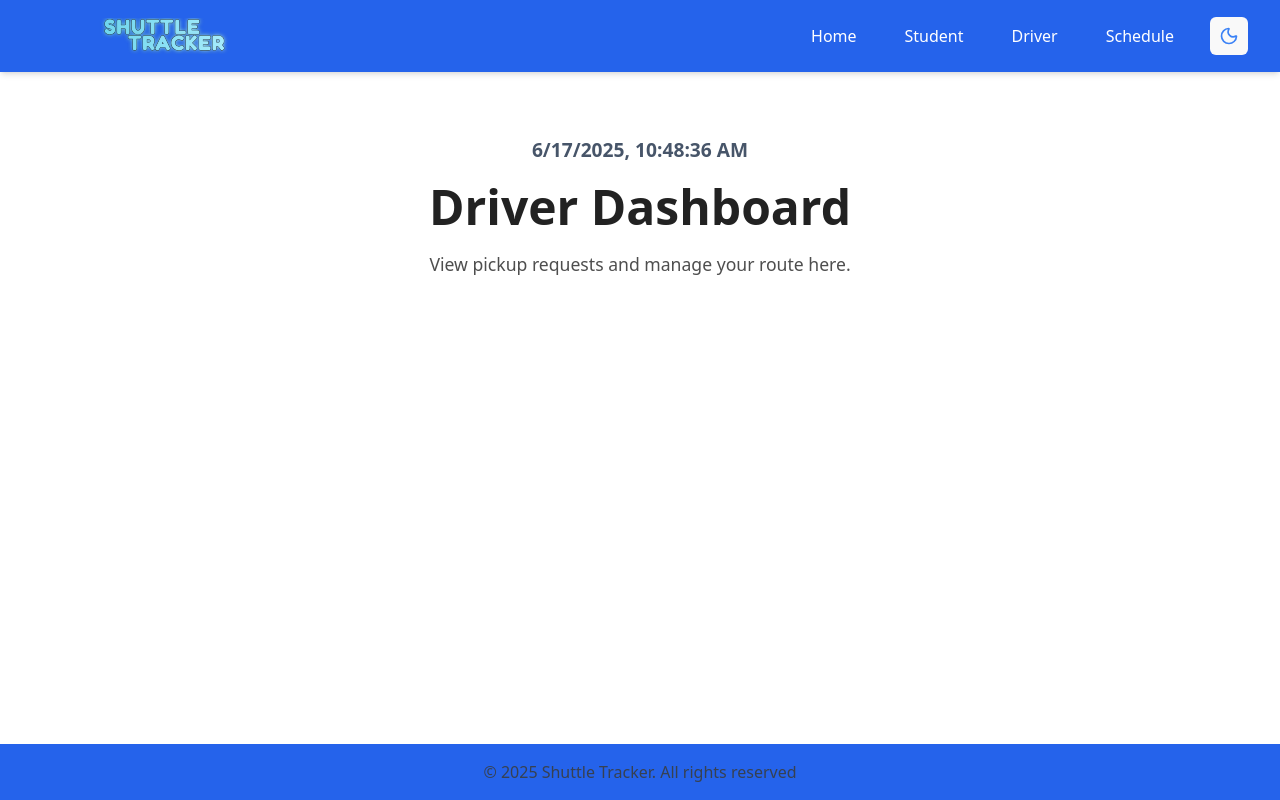
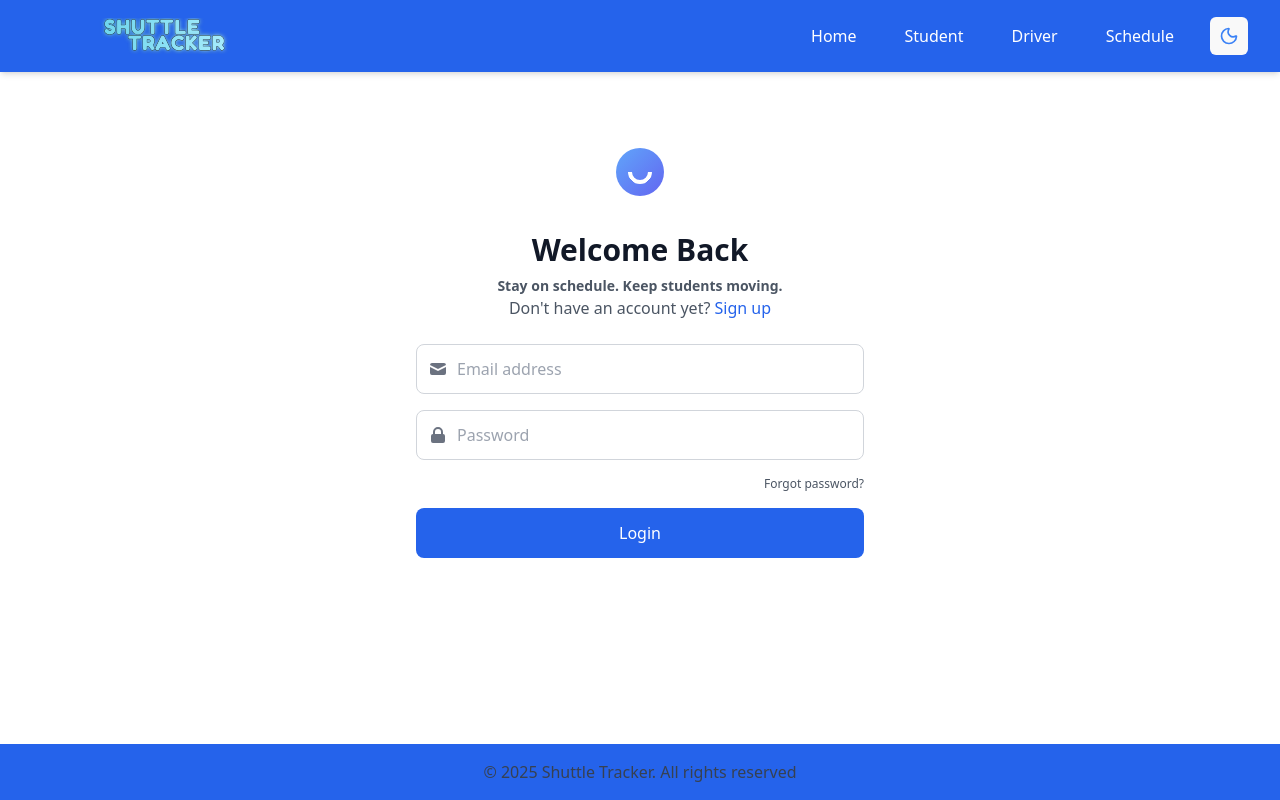
Before and after one commit to nst-sdc/Shuttle_Tracker, a React (Vite) app in the folder frontend/latest/: page /driver in a window 1280 px wide. Built offline with nearby package versions, Linux system fonts and the light colour scheme.

Commit message:
login page driver

```diff
--- a/frontend/latest/src/pages/Driver.jsx
+++ b/frontend/latest/src/pages/Driver.jsx
@@ -1,7 +1,12 @@
 import React, { useEffect, useState } from 'react';
+// import BusCard from '../components/BusCard';
 
 function Driver() {
   const [dateTime, setDateTime] = useState(new Date());
+  const [isLoggedIn, setIsLoggedIn] = useState(false);
+  const [email, setEmail] = useState('');
+  const [password, setPassword] = useState('');
+  const [isLoading, setIsLoading] = useState(false);
 
   useEffect(() => {
     const timer = setInterval(() => {
@@ -10,42 +15,167 @@ function Driver() {
     return () => clearInterval(timer);
   }, []);
 
-  const containerStyle = {
-    padding: 'clamp(1rem, 3vw, 2rem)',
-    maxWidth: '800px',
-    margin: '0 auto'
+  const handleLogin = async (e) => {
+    e.preventDefault();
+    setIsLoading(true);
+
+    // Simulate login
+    setTimeout(() => {
+      setIsLoading(false);
+      setIsLoggedIn(true);
+    }, 1000);
   };
 
-  const timeStyle = {
-    marginBottom: '1rem',
-    fontWeight: 'bold',
-    fontSize: 'clamp(1rem, 2.5vw, 1.2rem)',
-    color: '#475569',
-    textAlign: 'center'
-  };
+  if (!isLoggedIn) {
+    return (
+      <div className="flex flex-col items-center justify-start w-full px-4 py-6 md:py-8 bg-white dark:bg-gray-900 min-h-[70vh]">
+        <div className="w-full max-w-md mx-auto">
+          {/* Logo */}
+          <div className="flex justify-center mb-4 md:mb-6">
+            <div className="p-3 rounded-xl bg-transparent">
+              <div className="flex items-center justify-center w-10 h-10 md:w-12 md:h-12 rounded-full bg-gradient-to-br from-blue-400 to-indigo-500">
+                <div className="w-5 h-5 md:w-6 md:h-6 border-4 border-white dark:border-gray-800 rounded-full border-t-transparent border-l-transparent transform rotate-45"></div>
+              </div>
+            </div>
+          </div>
 
-  const titleStyle = {
-    color: 'var(--text)',
-    fontSize: 'clamp(2rem, 5vw, 3rem)',
-    marginBottom: '1rem',
-    textAlign: 'center'
-  };
+          {/* Title */}
+          <div className="text-center mb-4 md:mb-6">
+            <h1 className="text-2xl md:text-3xl font-bold text-gray-900 dark:text-white mb-2">
+              Welcome Back
+            </h1>
+            <h6 className="text-sm font-semibold text-gray-600 dark:text-gray-300 text-center">
+              Stay on schedule. Keep students moving.
+            </h6>
 
-  const descriptionStyle = {
-    color: 'var(--text)',
-    opacity: 0.8,
-    fontSize: 'clamp(1rem, 2.5vw, 1.1rem)',
-    textAlign: 'center',
-    lineHeight: 1.6
-  };
+            <p className="text-sm md:text-base text-gray-600 dark:text-gray-400">
+              Don't have an account yet?{' '}
+              <a className="text-blue-600 dark:text-blue-400 hover:underline focus:outline-none">
+                Sign up
+              </a>
+            </p>
+          </div>
 
+          {/* Form */}
+          <form onSubmit={handleLogin} className="w-full space-y-4">
+            <div className="relative">
+              <div className="absolute inset-y-0 left-0 flex items-center pl-3 pointer-events-none text-gray-500 dark:text-gray-400">
+                <svg
+                  xmlns="http://www.w3.org/2000/svg"
+                  className="w-5 h-5"
+                  viewBox="0 0 20 20"
+                  fill="currentColor"
+                >
+                  <path d="M2.003 5.884L10 9.882l7.997-3.998A2 2 0 0016 4H4a2 2 0 00-1.997 1.884z" />
+                  <path d="M18 8.118l-8 4-8-4V14a2 2 0 002 2h12a2 2 0 002-2V8.118z" />
+                </svg>
+              </div>
+              <input
+                type="email"
+                value={email}
+                onChange={(e) => setEmail(e.target.value)}
+                required
+                placeholder="Email address"
+                className="w-full pl-10 pr-4 py-2.5 md:py-3 text-gray-900 dark:text-white bg-white dark:bg-gray-800 border border-gray-300 dark:border-gray-700 rounded-lg focus:ring-2 focus:ring-blue-500 focus:border-blue-500"
+              />
+            </div>
+
+            <div className="relative">
+              <div className="absolute inset-y-0 left-0 flex items-center pl-3 pointer-events-none text-gray-500 dark:text-gray-400">
+                <svg
+                  xmlns="http://www.w3.org/2000/svg"
+                  className="w-5 h-5"
+                  viewBox="0 0 20 20"
+                  fill="currentColor"
+                >
+                  <path
+                    fillRule="evenodd"
+                    d="M5 9V7a5 5 0 0110 0v2a2 2 0 012 2v5a2 2 0 01-2 2H5a2 2 0 01-2-2v-5a2 2 0 012-2zm8-2v2H7V7a3 3 0 016 0z"
+                    clipRule="evenodd"
+                  />
+                </svg>
+              </div>
+              <input
+                type="password"
+                value={password}
+                onChange={(e) => setPassword(e.target.value)}
+                required
+                placeholder="Password"
+                className="w-full pl-10 pr-4 py-2.5 md:py-3 text-gray-900 dark:text-white bg-white dark:bg-gray-800 border border-gray-300 dark:border-gray-700 rounded-lg focus:ring-2 focus:ring-blue-500 focus:border-blue-500"
+              />
+            </div>
+
+            {/* Forgot password link positioned right after password field */}
+            <div className="flex justify-end -mt-1 mb-1">
+              <a
+                type="button"
+                className="text-xs text-gray-600 dark:text-gray-400 hover:text-blue-600 dark:hover:text-blue-400 hover:underline focus:outline-none"
+              >
+                Forgot password?
+              </a>
+            </div>
+
+            <button
+              type="submit"
+              disabled={isLoading}
+              className={`w-full py-2.5 md:py-3 px-4 text-white font-medium rounded-lg transition-colors ${
+                isLoading
+                  ? 'bg-blue-400 dark:bg-blue-500 cursor-not-allowed'
+                  : 'bg-blue-600 hover:bg-blue-700 dark:bg-blue-500 dark:hover:bg-blue-600'
+              }`}
+            >
+              {isLoading ? (
+                <div className="flex items-center justify-center">
+                  <svg
+                    className="animate-spin -ml-1 mr-2 h-4 w-4 md:h-5 md:w-5 text-white"
+                    xmlns="http://www.w3.org/2000/svg"
+                    fill="none"
+                    viewBox="0 0 24 24"
+                  >
+                    <circle
+                      className="opacity-25"
+                      cx="12"
+                      cy="12"
+                      r="10"
+                      stroke="currentColor"
+                      strokeWidth="4"
+                    ></circle>
+                    <path
+                      className="opacity-75"
+                      fill="currentColor"
+                      d="M4 12a8 8 0 018-8V0C5.373 0 0 5.373 0 12h4zm2 5.291A7.962 7.962 0 014 12H0c0 3.042 1.135 5.824 3 7.938l3-2.647z"
+                    ></path>
+                  </svg>
+                  Logging in...
+                </div>
+              ) : (
+                'Login'
+              )}
+            </button>
+          </form>
+
+          {/* Removing the original forgot password link at bottom */}
+        </div>
+      </div>
+    );
+  }
+
+  // Dashboard after login
   return (
-    <div style={containerStyle}>
-      <div style={timeStyle}>
+    <div className="px-4 py-6 sm:p-8 max-w-3xl mx-auto">
+      <div className="text-sm sm:text-base text-center font-bold text-gray-600 dark:text-gray-300 mb-4">
         {dateTime.toLocaleString()}
       </div>
-      <h1 style={titleStyle}>Driver Dashboard</h1>
-      <p style={descriptionStyle}>View pickup requests and manage your route here.</p>
+
+      <h1 className="text-3xl sm:text-4xl md:text-5xl font-bold text-gray-900 dark:text-white text-center mb-4">
+        Student Dashboard
+      </h1>
+
+      <p className="text-base sm:text-lg text-gray-600 dark:text-gray-300 text-center mb-8 leading-relaxed">
+        Track your shuttle and request pickups here.
+      </p>
+
+      {/* <BusCard /> */}
     </div>
   );
 }
--- a/frontend/latest/src/pages/Student.jsx
+++ b/frontend/latest/src/pages/Student.jsx
@@ -101,7 +101,7 @@ function Student() {
               />
             </div>
 
-            {/* Forgot password link positioned right after password field */}
+
             <div className="flex justify-end -mt-1 mb-1">
               <a
                 type="button"
@@ -150,7 +150,6 @@ function Student() {
             </button>
           </form>
 
-          {/* Removing the original forgot password link at bottom */}
         </div>
       </div>
     );
```
